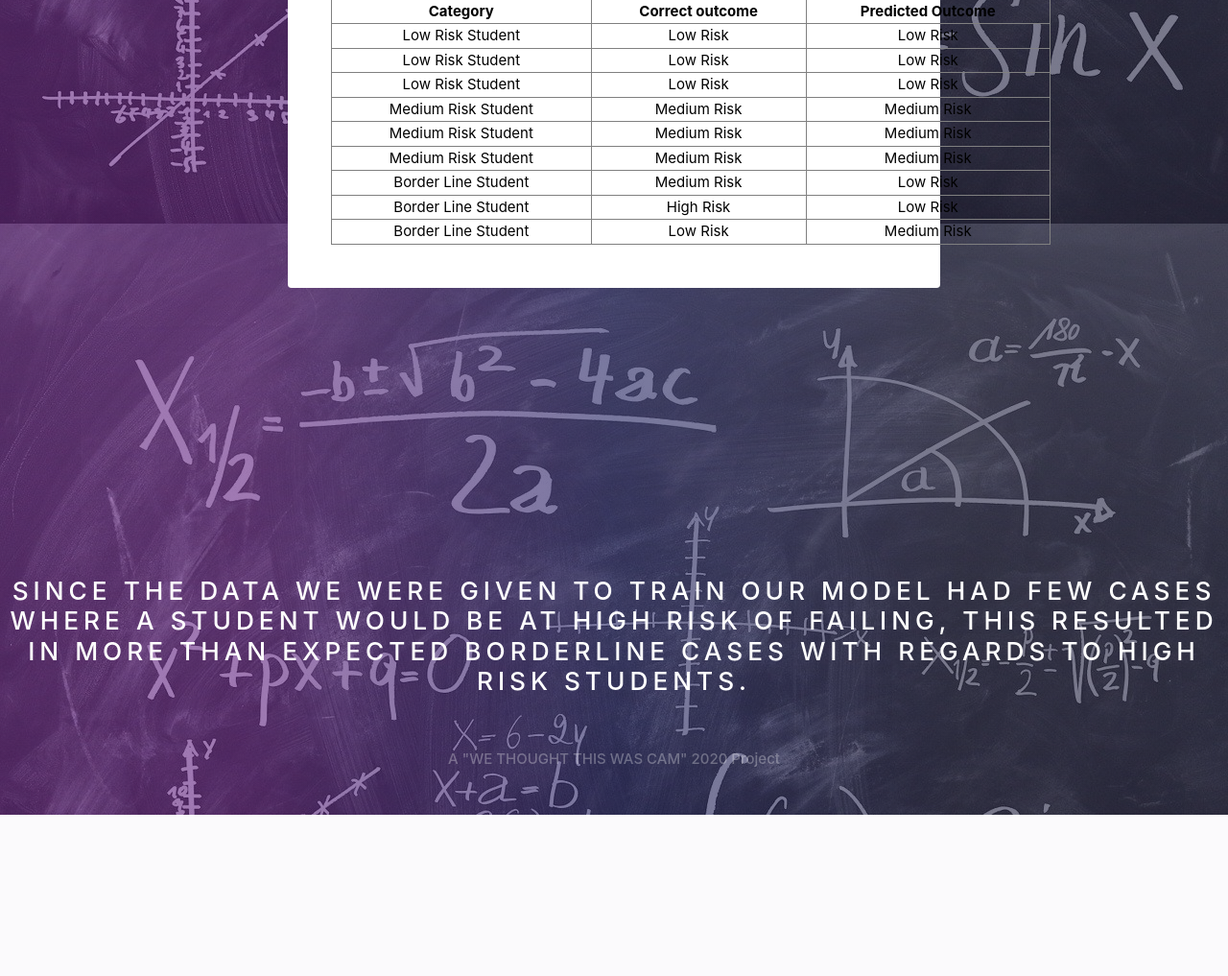
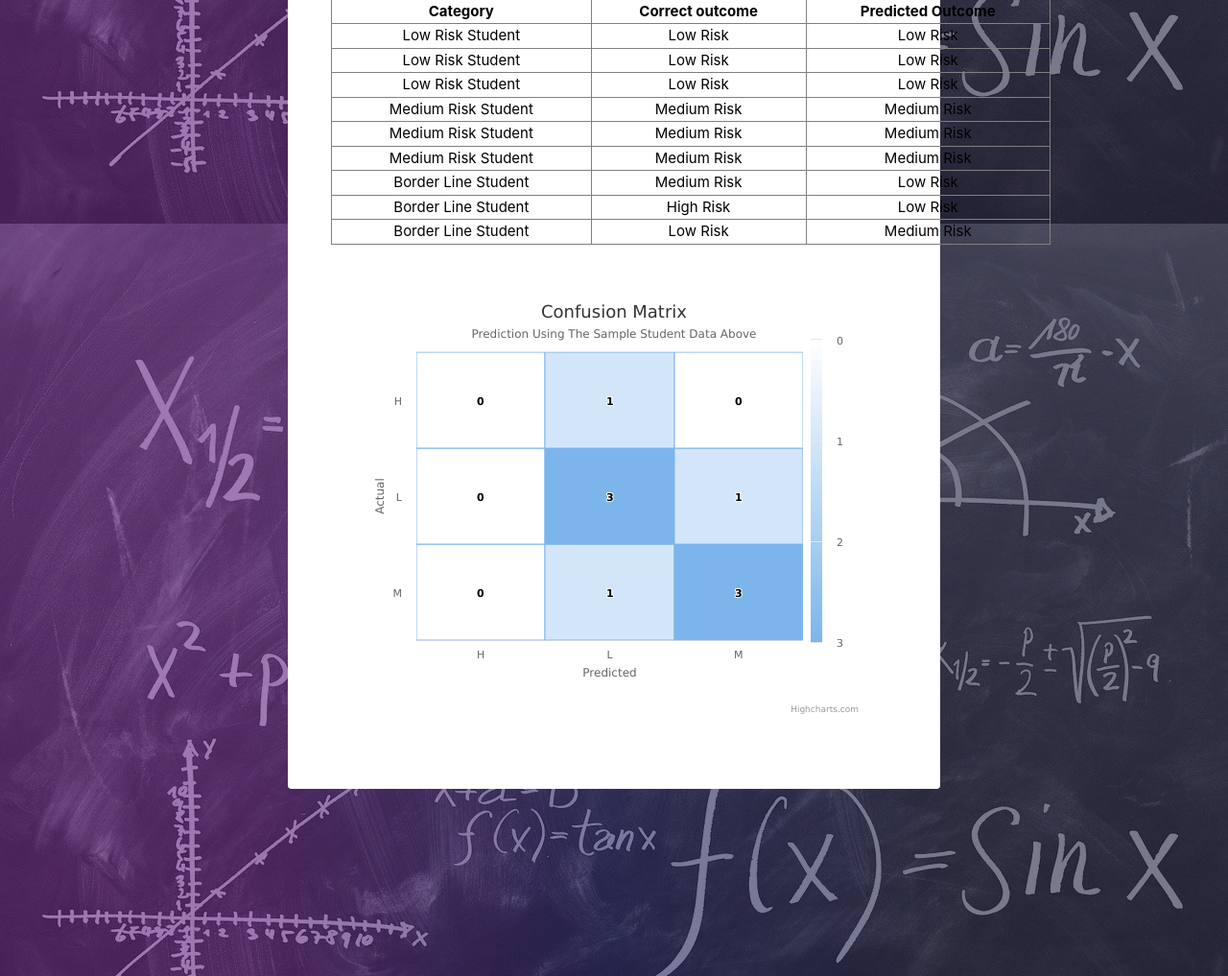
Before and after one commit to NicMuir/Software_Design_Project-2020, a Django app: template templates/student_predictor/RE2.html in a window 1280 px wide. Shown: the part 620-1637 px from the top of the page at 96% size. Before the commit the page ends 1469 px from the top, so only its background shows below. Run offline with Django 3.2, Linux system fonts and the light colour scheme; the template is opened without the code that fills it, so the values that code supplies are empty; some libraries are stand-ins or nearby versions.

Commit message:
Confusion Matrix

```diff
--- a/templates/student_predictor/RE2.html
+++ b/templates/student_predictor/RE2.html
@@ -19,6 +19,11 @@
     <!--------------------------------------------Mid Section/Page Content-------------------------------------->
 
   <h1 class="text-center text-white text-uppercase">Predicted Outcomes Vs Real World Samples </h1>
+  <script src = "https://ajax.googleapis.com/ajax/libs/jquery/2.1.3/jquery.min.js"></script>
+  <script src = "https://code.highcharts.com/highcharts.js"></script>
+  <script src = "https://code.highcharts.com/highcharts-more.js"></script>
+  <script src = "https://code.highcharts.com/modules/heatmap.js"></script>
+
   <h2 class="text-center text-white ">In this section we display the accuracy of our model using real world data </h2>
   <div class = "intro-text left-0 text-center bg-faded p-5 rounded margin-predict" style = "color:black;background-color:white;text-align:center;padding:50px 80px;text-align: justify;">
     Table displaying Our predicted outcomes to that of real world samples
@@ -82,13 +87,84 @@
          <td>Low Risk</td>
          <td>Medium Risk</td>
          </tr>
+     </table>
 
+     <div></div>&nbsp;&nbsp;&nbsp;
 
+<div id = "container_4" style="height: 500px; min-width: 310px; max-width: 900px; margin:0 auto; padding: 30px"></div>
+     <script language = "JavaScript">
+        $(document).ready(function() {
+           var chart = {
+              type: 'heatmap',
+              marginTop: 60,
+              marginBottom: 80
+           };
+           var title = {
+              text: 'Confusion Matrix'
+           };
+           var subtitle = {
+              text: 'Prediction Using The Sample Student Data Above'
+           };
+           var xAxis = {
+             title: {
+             enabled: true,
+             text: 'Predicted'
+               },
+              categories: ['H', 'L','M'],
+           };
+           var yAxis = {
+                 title: {
+                 enabled: true,
+                 text: 'Actual'
+                   },
+              categories: ['M', 'L','H'],
+           };
+           var colorAxis = {
+              min: 0,
+              minColor: '#FFFFFF',
+              maxColor: Highcharts.getOptions().colors[0]
+           };
+           var legend = {
+              align: 'right',
+              layout: 'vertical',
+              margin: 0,
+              verticalAlign: 'top',
+              y: 30,
+              symbolHeight: 315
+           };
+           var tooltip = {
+              formatter: function () {
+                 return '<b>' + this.series.yAxis.categories[this.point.x] +
+                 '</b> Predicted <br><b>' +
+                 this.point.value +
+                 '</b> Actual <br><b>' +
+                 this.series.yAxis.categories[this.point.y];
+              }
+           };
+           var series = [{
+              name: 'Data',
+              borderWidth: 1,
+              data: [[0, 0, 0], [1, 0, 1], [2, 0, 3], [0, 1, 0], [1, 1, 3],
+                 [2, 1, 1], [0, 2, 0], [1, 2, 1], [2, 2, 0]],
+              dataLabels: {
+                 enabled: true,
+                 color: '#000000'
+              }
+           }];
 
+           var json = {};
+           json.chart = chart;
+           json.title = title;
+           json.subtitle = subtitle;
+           json.xAxis = xAxis;
+           json.yAxis = yAxis;
+           json.colorAxis = colorAxis;
+           json.legend = legend;
+           json.series = series;
 
-
-
-     </table>
+           $('#container_4').highcharts(json);
+        });
+     </script>
 
 
   </div>
```
